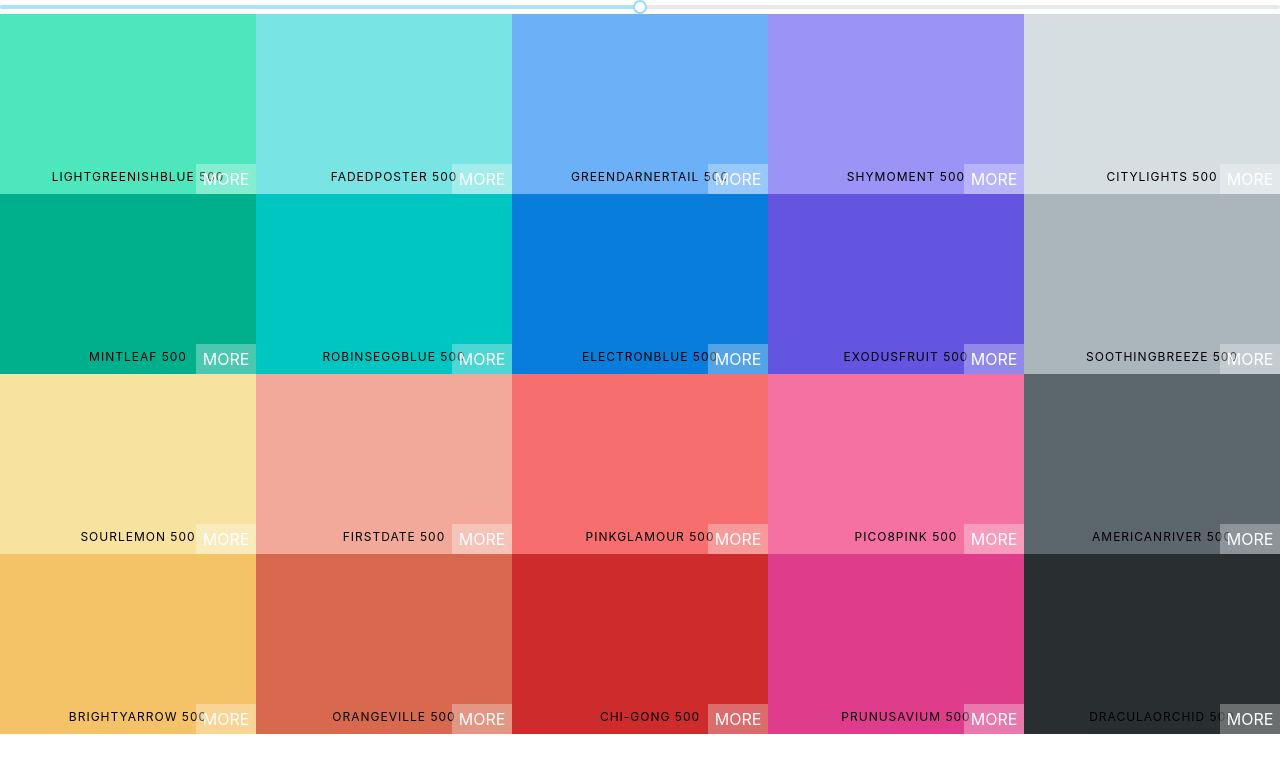
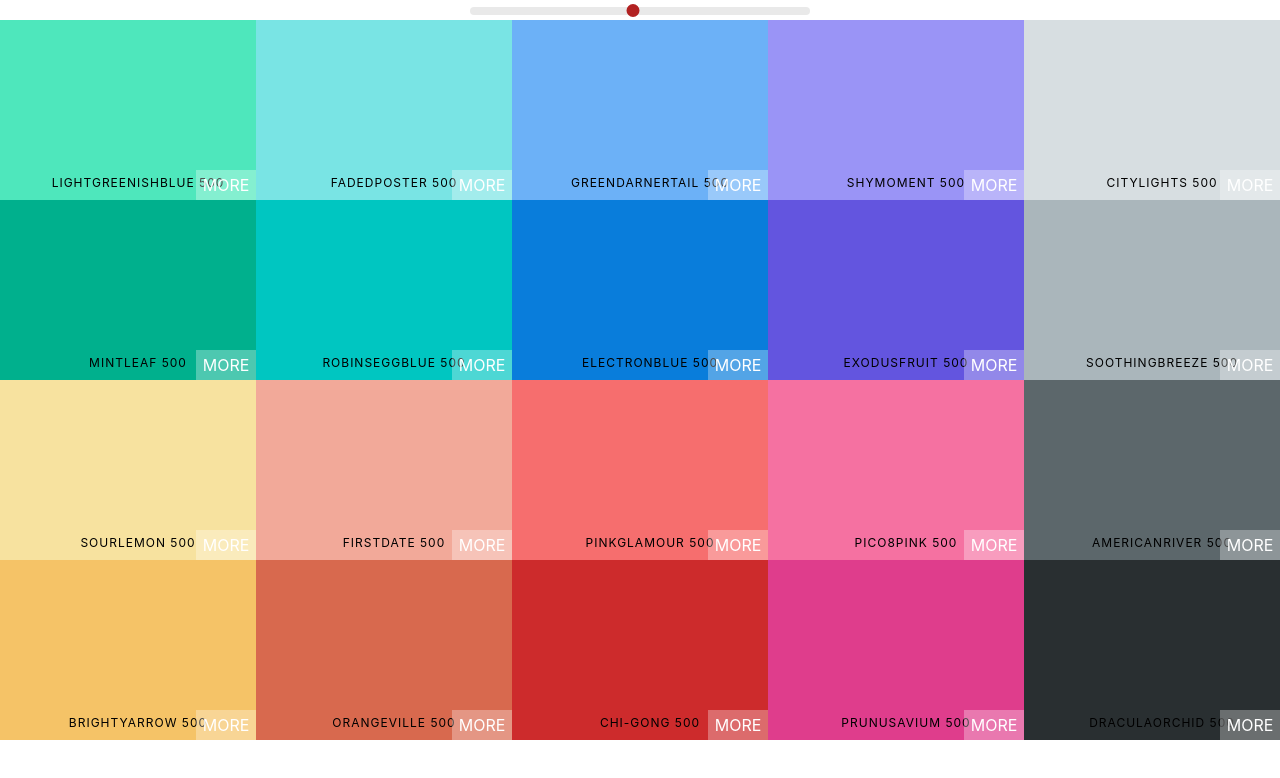
Before and after one commit to norbe1994/colors-app, a React (Create React App) app: page / in a window 1280 px wide. Shown: the top 778 px of the page. Built offline with nearby package versions, Linux system fonts and the light colour scheme.

Commit message:
style slider

```diff
--- a/src/Palette/Palette.css
+++ b/src/Palette/Palette.css
@@ -5,3 +5,31 @@
 .Palette-colors {
 	height: 90%;
 }
+
+.slider {
+	width: 340px;
+	margin: 0 10px;
+	display: inline-block;
+}
+
+.rc-slider-track {
+	background-color: transparent;
+}
+
+.rc-slider-rail {
+	height: 8px;
+}
+
+.rc-slider-handle,
+.rc-slider-handle:hover,
+.rc-slider-handle:active,
+.rc-slider-handle:focus {
+	background-color: firebrick;
+	outline: none;
+	border: 2px solid firebrick;
+	box-shadow: none;
+	width: 13px;
+	height: 13px;
+	margin: -7px;
+	margin-top: -3px;
+}
--- a/src/Palette/Palette.js
+++ b/src/Palette/Palette.js
@@ -1,8 +1,8 @@
 import React, { Component } from 'react'
+import 'rc-slider/assets/index.css'
 import './Palette.css'
 import ColorBox from '../ColorBox/ColorBox'
 import Slider from 'rc-slider'
-import 'rc-slider/assets/index.css'
 
 class Palette extends Component {
 	constructor(props) {
@@ -26,6 +26,7 @@
 
 		return (
 			<div className='Palette'>
+				<div className='slider'>
 					<Slider
 						defaultValue={level}
 						min={100}
@@ -33,6 +34,8 @@
 						step={100}
 						onAfterChange={this.changeLevel}
 					/>
+				</div>
+
 				{/* navbar */}
 				<div className='Palette-colors'>{colorBoxes}</div>
 				{/* footer*/}
```
Lines whose indentation alone changed are shown as unchanged.
